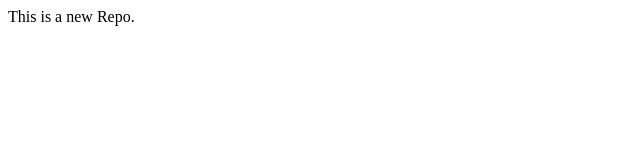
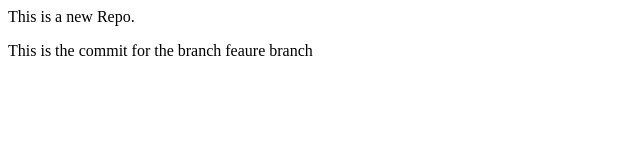
Before and after one commit to bhattisb/LocalRepo, a plain HTML site: page index.html in a window 1280 px wide. Shown: the whole page, without its empty margins (0-640 px from the left). Drawn offline with Linux system fonts and the light colour scheme.

Commit message:
Add In The New Repo

```diff
--- a/index.html
+++ b/index.html
@@ -1 +1,2 @@
 <p>This is a new Repo.</p>
+<p>This is the commit for the branch feaure branch</p>
```
